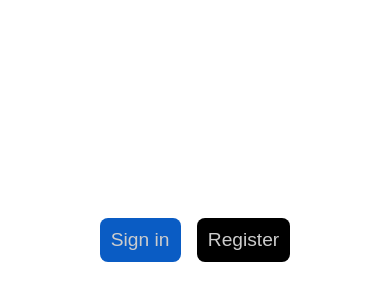
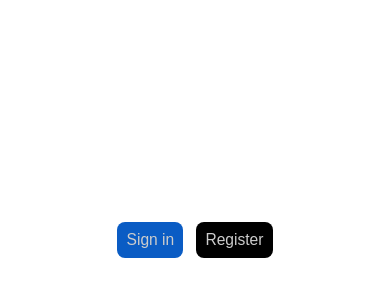
Before and after one commit to Mahamudu-Halic/responsive-auth-screen, a Next.js app: page / in a window 390 px wide. Shown: the part 182-482 px from the top of the page. Built offline with nearby package versions, Linux system fonts and the light colour scheme.

Commit message:
media query added

```diff
--- a/src/app/globals.css
+++ b/src/app/globals.css
@@ -24,6 +24,12 @@ body {
   -moz-osx-font-smoothing: grayscale;
 }
 
+@media(max-width: 820px) {
+  *{
+    font-size: 13px;
+  }
+}
+
 * {
   box-sizing: border-box;
   padding: 0;
```
